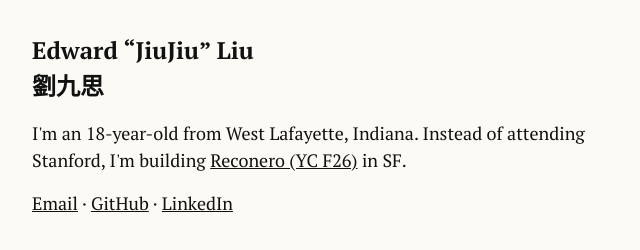
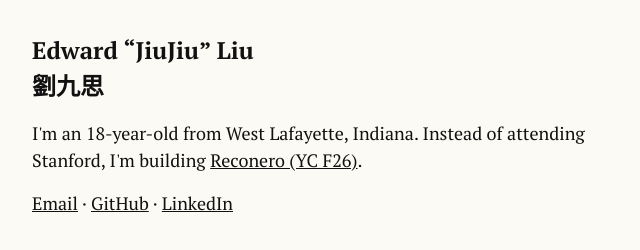
Before and after one commit to jooj99/liujiusi.com, a plain HTML site: page index.html in a window 1280 px wide. Shown: the full height of the page, 0-640 px from the left. Drawn offline with Linux system fonts and the light colour scheme.

Commit message:
Remove 'in SF' from bio
Co-Authored-By: Claude Opus 5.5 <noreply@anthropic.com>

```diff
--- a/index.html
+++ b/index.html
@@ -36,7 +36,7 @@
 <body>
   <main>
     <h1>Edward “JiuJiu” Liu<br><span lang="zh-Hant">劉九思</span></h1>
-    <p>I'm <span id="article">an</span> <span id="age">18</span>-year-old from West Lafayette, Indiana. Instead of attending Stanford, I'm building <a href="https://reconero.com">Reconero (YC F26)</a> in SF.</p>
+    <p>I'm <span id="article">an</span> <span id="age">18</span>-year-old from West Lafayette, Indiana. Instead of attending Stanford, I'm building <a href="https://reconero.com">Reconero (YC F26)</a>.</p>
     <p>
       <a href="mailto:liuedward662@gmail.com">Email</a> ·
       <a href="https://github.com/jooj99">GitHub</a> ·
```
